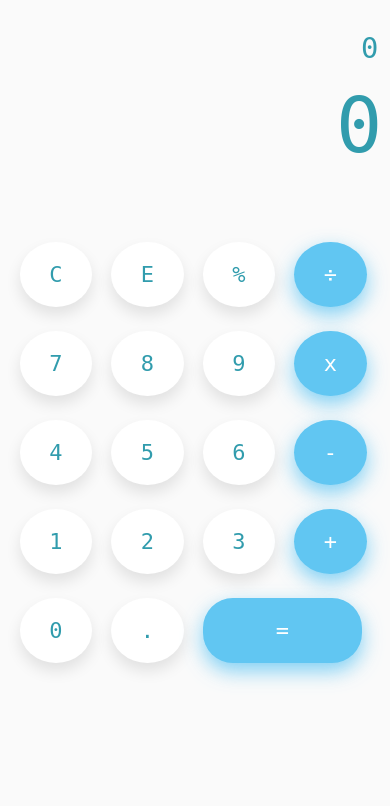
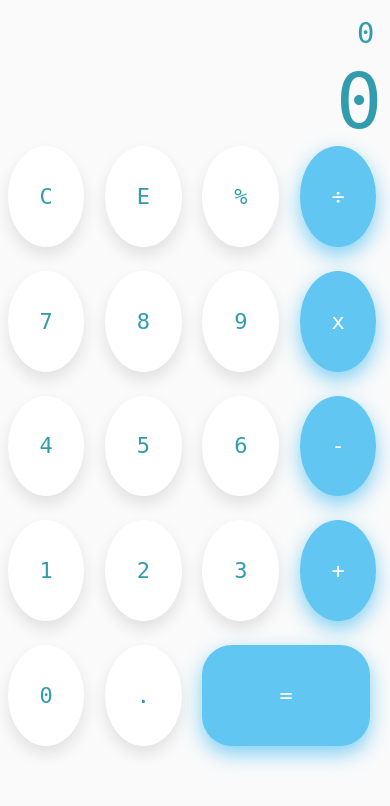
Before and after one commit to Capuccio/react-calculator, a React app: page / in a window 390 px wide. Shown: the top 806 px of the page. Built offline with nearby package versions, Linux system fonts and the light colour scheme; a web font is replaced by a local one.

Commit message:
Responsive beta

```diff
--- a/src/App.sass
+++ b/src/App.sass
@@ -14,18 +14,16 @@
   background-color: Lightskyblue
 
 .container
-  border: none
+  display: flex
+  flex-direction: column
   background-color: rgba(250, 250, 250)
   border-radius: 20px
+  max-width: 25%
   height: 92%
-  max-width: 25%
   margin: 2% auto
   font-family: 'Antic Slab', 'Mono Space'
 
 @media only screen and (max-width: 425px)
-  .background
-    background-image: linear-gradient(Lightskyblue, rgba(219, 87, 255, 0.3))
-
   .container
     margin-top: 0
     border-radius: 0
--- a/src/components/sass/Buttons.sass
+++ b/src/components/sass/Buttons.sass
@@ -1,9 +1,10 @@
 .options
-  margin-top: 8%
+  margin-top: 2%
   padding: 0 5%
   display: grid
   grid-template-columns: auto auto auto auto
   grid-gap: 24px 15px
+  height: 67%
 
   &__color
     color: white
@@ -24,7 +25,15 @@ button
   border-radius: 50%
   font-size: 22px
   width: 95%
-  height: 65px
 
   &:hover
     cursor: pointer
+
+@media only screen and (max-width: 425px)
+  .options
+    padding: 0 2%
+    margin-top: 0
+    height: 71%
+
+  button
+    width: 93%
--- a/src/components/sass/Entry.sass
+++ b/src/components/sass/Entry.sass
@@ -1,5 +1,4 @@
 .entry
-  height: 25%
   overflow: hidden
   cursor: alias
   white-space: nowrap
@@ -16,6 +15,14 @@
       float: right
 
   &__span
-    margin-top: 4%
+    padding-top: 4%
     padding-right: 2%
     float: right
+
+@media only screen and (max-width: 425px)
+  .entry
+    &__calc
+      padding: 4% 4% 0
+
+    &__span
+      padding-top: 2%
```
